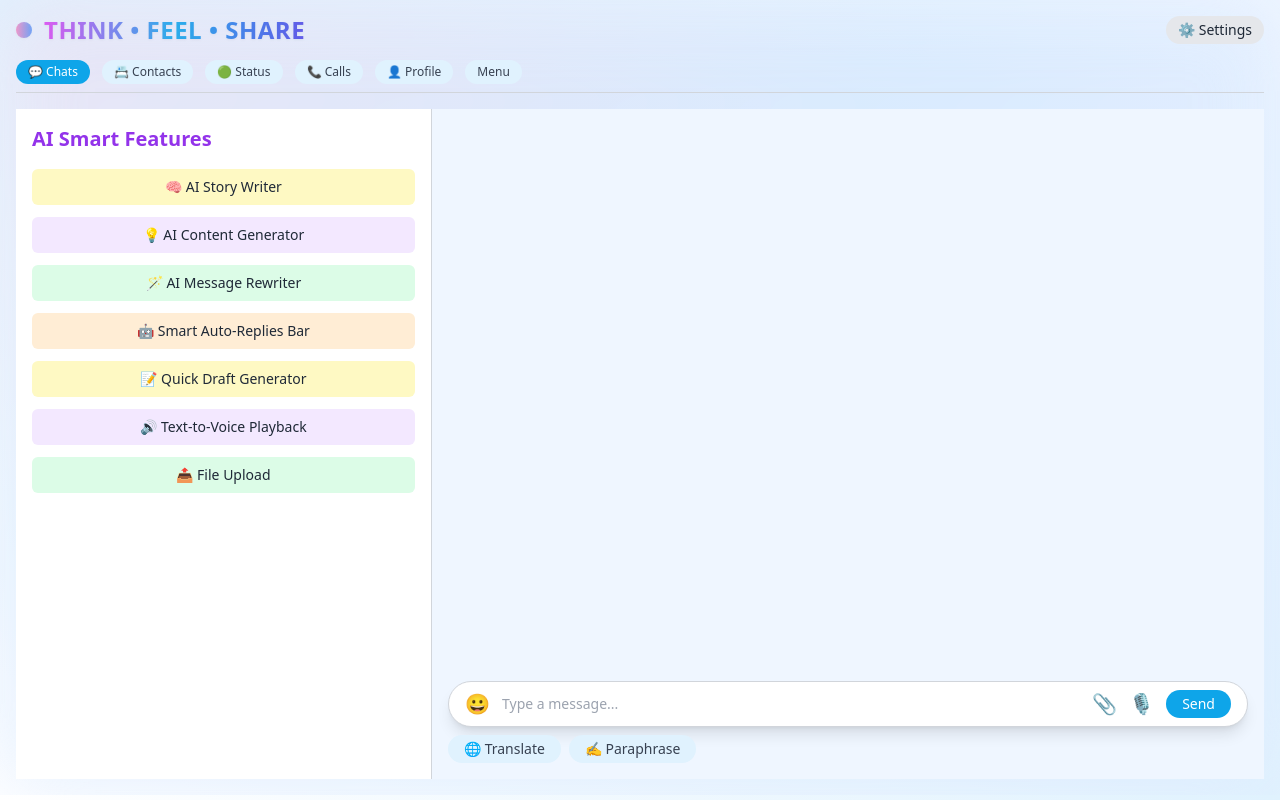
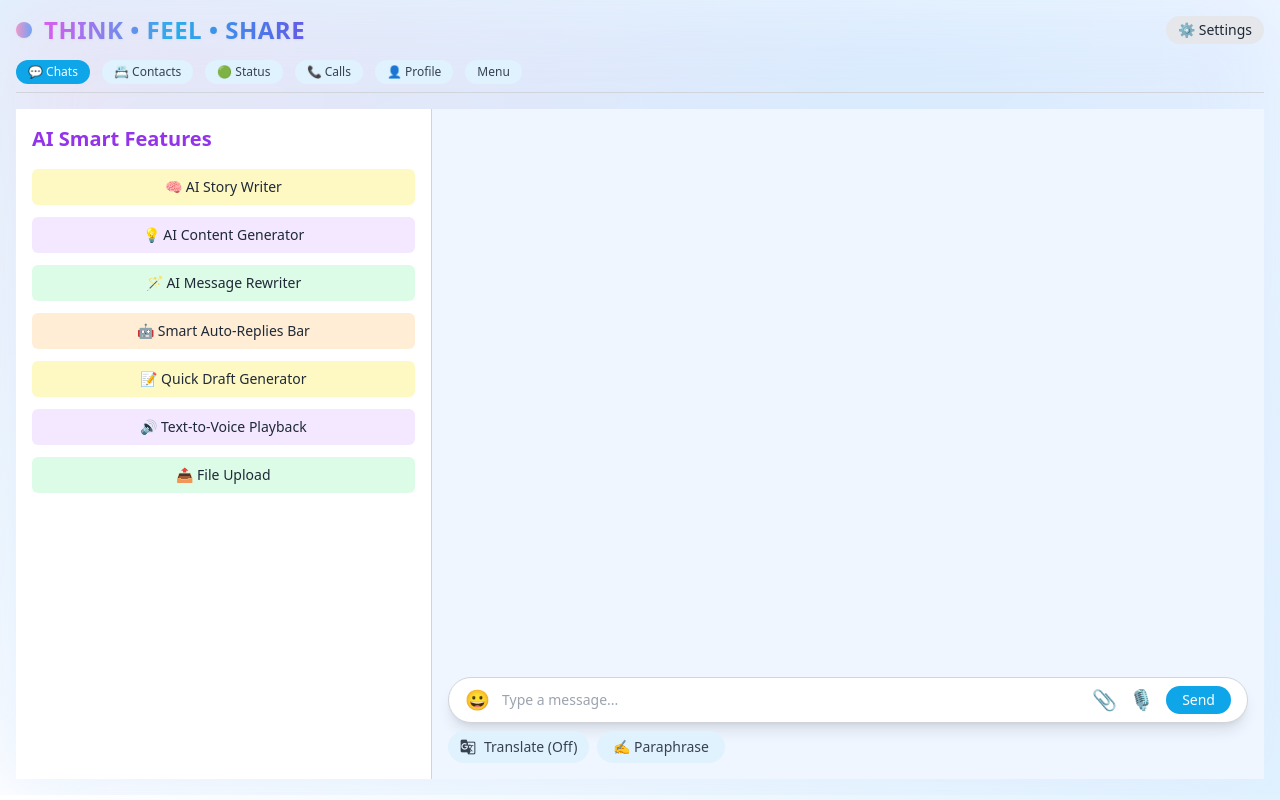
Before and after one commit to naveen3019-max/chat-rewriter, a Flask app: page /dashboard in a window 1280 px wide. Run offline with Flask 3, Linux system fonts and the light colour scheme; some libraries are stand-ins or nearby versions.

Commit message:
Update dashboard.html

```diff
--- a/templates/dashboard.html
+++ b/templates/dashboard.html
@@ -5,6 +5,8 @@
   <meta name="viewport" content="width=device-width, initial-scale=1.0"/>
   <title>Home Chat UI</title>
   <script src="https://cdn.tailwindcss.com"></script>
+  <link href="https://fonts.googleapis.com/icon?family=Material+Icons" rel="stylesheet">
+
   <style>
     @keyframes textPulse {
       0%, 100% { opacity: 1; }
@@ -76,7 +78,7 @@
     <h2 class="text-xl font-bold text-purple-600 mb-4">AI Smart Features</h2>
     <div class="flex flex-col gap-3 text-sm">
       <button onclick="runStoryWriter()" class="bg-yellow-100 hover:bg-yellow-200 transition-colors duration-300 px-1 py-2 rounded-md">🧠 AI Story Writer</button>
-      <button class="bg-purple-100 hover:bg-purple-200 transition-colors duration-300 px-4 py-2 rounded-md">💡 AI Content Generator</button>
+      <button onclick="runContentGenerator()" class="bg-purple-100 hover:bg-purple-200 transition-colors duration-300 px-4 py-2 rounded-md">💡 AI Content Generator</button>
       <button class="bg-green-100 hover:bg-green-200 transition-colors duration-300 px-4 py-2 rounded-md">🪄 AI Message Rewriter</button>
       <button class="bg-orange-100 hover:bg-orange-200 transition-colors duration-300 px-4 py-2 rounded-md">🤖 Smart Auto-Replies Bar</button>
       <button class="bg-yellow-100 hover:bg-yellow-200 transition-colors duration-300 px-4 py-2 rounded-md">📝 Quick Draft Generator</button>
@@ -95,7 +97,7 @@
         <input
           type="text"
           placeholder="Type a message..."
-          oninput="handleTyping(event)"
+           oninput="runRewriteSuggestion(event)"
           class="flex-1 text-sm outline-none bg-transparent"
         />
         <button class="text-xl">📎</button>
@@ -149,12 +151,33 @@
     <button onclick="hideStory()" class="bg-gray-200 hover:bg-gray-300 text-sm px-4 py-1 rounded-full">❌ Cancel</button>
   </div>
 </div>
+<!-- ✅ AI Content Generator Popup -->
+<div id="contentPopup" class="absolute bottom-[150px] left-0 w-full bg-white border border-gray-300 rounded-lg shadow-xl p-4 space-y-2 hidden z-50">
+  <div class="flex justify-between items-center mb-2">
+    <h4 class="text-sm font-semibold text-gray-700">🧠 AI-Generated Content</h4>
+    <button onclick="hideContent()" class="text-gray-500 hover:text-red-500 text-sm">✖️</button>
+  </div>
+  <div class="text-sm text-gray-700 whitespace-pre-line" id="contentText"></div>
+  <div class="flex gap-2 mt-3">
+    <button onclick="useContent()" class="bg-green-500 hover:bg-green-600 text-white text-sm px-4 py-1 rounded-full">✅ Use Content</button>
+    <button onclick="hideContent()" class="bg-gray-200 hover:bg-gray-300 text-sm px-4 py-1 rounded-full">❌ Cancel</button>
+  </div>
+</div>
+
 
       <!-- TRANSLATE / PARAPHRASE BUTTONS -->
+      <!-- Wrap inside a flex container -->
 <div class="flex gap-2 mt-2">
-        <button id="translateBtn" onclick="toggleTool('translate')" class="bg-sky-100 text-gray-700 hover:bg-sky-200 px-4 py-1 rounded-full text-sm font-medium transition">🌐 Translate</button>
-        <button id="paraphraseBtn" onclick="toggleTool('paraphrase')" class="bg-sky-100 text-gray-700 hover:bg-sky-200 px-4 py-1 rounded-full text-sm font-medium transition">✍️ Paraphrase</button>
+  <button id="translateBtn" onclick="toggleTool('translate')" class="bg-sky-100 text-gray-700 hover:bg-sky-200 px-3 py-1 rounded-full text-sm font-medium transition flex items-center gap-2">
+    <span class="material-icons text-base">g_translate</span>
+    <span id="translateLabel">Translate (Off)</span>
+  </button>
+
+  <button id="paraphraseBtn" onclick="toggleTool('paraphrase')" class="bg-sky-100 text-gray-700 hover:bg-sky-200 px-4 py-1 rounded-full text-sm font-medium transition">
+    ✍️ Paraphrase
+  </button>
 </div>
+
 
     </div>
   </div>
@@ -233,7 +256,6 @@ function activateTab(tabId) {
 
 
 
-
 function toggleTool(tool) {
   document.getElementById('translateBtn').className =
     'tool-btn bg-sky-100 text-gray-700 hover:bg-sky-200 px-4 py-1 rounded-full text-sm font-medium transition';
@@ -241,19 +263,28 @@ function activateTab(tabId) {
     'tool-btn bg-sky-100 text-gray-700 hover:bg-sky-200 px-4 py-1 rounded-full text-sm font-medium transition';
 
   const langInput = document.getElementById('languageInput');
+  const translateLabel = document.getElementById('translateLabel');
 
   if (activeTool !== tool) {
     activeTool = tool;
     document.getElementById(`${tool}Btn`).className =
       'tool-btn bg-sky-600 text-white px-4 py-1 rounded-full text-sm font-medium transition';
-      // Show input only for translate
-    if (tool === 'translate') langInput.classList.remove('hidden');
-    else langInput.classList.add('hidden');
+
+    // Show language input if translate
+    if (tool === 'translate') {
+      langInput.classList.remove('hidden');
+      translateLabel.textContent = 'Translate (On)';
+    }
   } else {
     activeTool = null;
     langInput.classList.add('hidden');
+
+    if (tool === 'translate') {
+      translateLabel.textContent = 'Translate (Off)';
     }
   }
+}
+
   //setting
   let isSettingsOpen = false;
 function toggleSettings() {
@@ -303,25 +334,21 @@ function handleTyping(event) {
 }
 
 // 🔄 Step 1: Autocorrect → Step 2: Rewrite
-async function runAutoCorrectAndSuggest(rawMessage) {
+function runRewriteSuggestion(event) {
+  clearTimeout(suggestionTimeout);
+
+  const input = event.target.value;
+  if (!input.trim()) {
+    hideSuggestions();
+    return;
+  }
+
+  suggestionTimeout = setTimeout(async () => {
     try {
-    const autoRes = await fetch('/api/autocorrect', {
-      method: 'POST',
-      headers: { 'Content-Type': 'application/json' },
-      body: JSON.stringify({ message: rawMessage })
-    });
-
-    if (!autoRes.ok) throw new Error('Autocorrect failed');
-
-    const autoData = await autoRes.json();
-    const correctedMessage = autoData.corrected;
-
-    document.querySelector('input[type="text"]').value = correctedMessage;
-
       const rewriteRes = await fetch('/api/rewrite', {
         method: 'POST',
         headers: { 'Content-Type': 'application/json' },
-      body: JSON.stringify({ message: correctedMessage })
+        body: JSON.stringify({ message: input })
       });
 
       if (!rewriteRes.ok) throw new Error('Rewrite failed');
@@ -332,10 +359,12 @@ async function runAutoCorrectAndSuggest(rawMessage) {
       showSuggestions(rewriteData.rewritten);
 
     } catch (error) {
-    console.error('Autocorrect/Rewrite Error:', error);
-    hideSuggestions(); // fallback if error
+      console.error('Rewrite Error:', error);
+      hideSuggestions();
     }
+  }, 1000);
 }
+
 
 // 💬 Show Rewrite Suggestions
 function showSuggestions(rawText) {
@@ -549,7 +578,58 @@ function useStory() {
   hideStory();
 }
 
+//content generator
+function runContentGenerator() {
+  const inputBox = document.querySelector('input[type="text"]');
+  const prompt = inputBox.value.trim();
 
+  if (!prompt) {
+    alert('❗ Please enter a prompt first.');
+    return;
+  }
+
+  fetch('/api/generate-content', {
+    method: 'POST',
+    headers: { 'Content-Type': 'application/json' },
+    body: JSON.stringify({ prompt })
+  })
+    .then(res => res.json())
+    .then(data => {
+      if (!data.content) {
+        alert('❌ No content generated.');
+        return;
+      }
+
+      const contentEl = document.getElementById('contentText');
+      contentEl.textContent = '';
+      const words = data.content.split(' ');
+
+      words.forEach((word, i) => {
+        setTimeout(() => {
+          contentEl.textContent += word + ' ';
+        }, i * 100);
+      });
+
+      document.getElementById('contentPopup').classList.remove('hidden');
+    })
+    .catch(err => {
+      console.error('Content generation failed:', err);
+      alert('❌ Failed to generate content. Try again.');
+    });
+}
+
+function hideContent() {
+  document.getElementById('contentPopup')?.classList.add('hidden');
+}
+
+function useContent() {
+  const content = document.getElementById('contentText')?.textContent.trim();
+  const inputBox = document.querySelector('input[type="text"]');
+  if (content && inputBox) {
+    inputBox.value = content;
+  }
+  hideContent();
+}
   </script>
 </body>
 </html>
```
Lines whose indentation alone changed are shown as unchanged.
